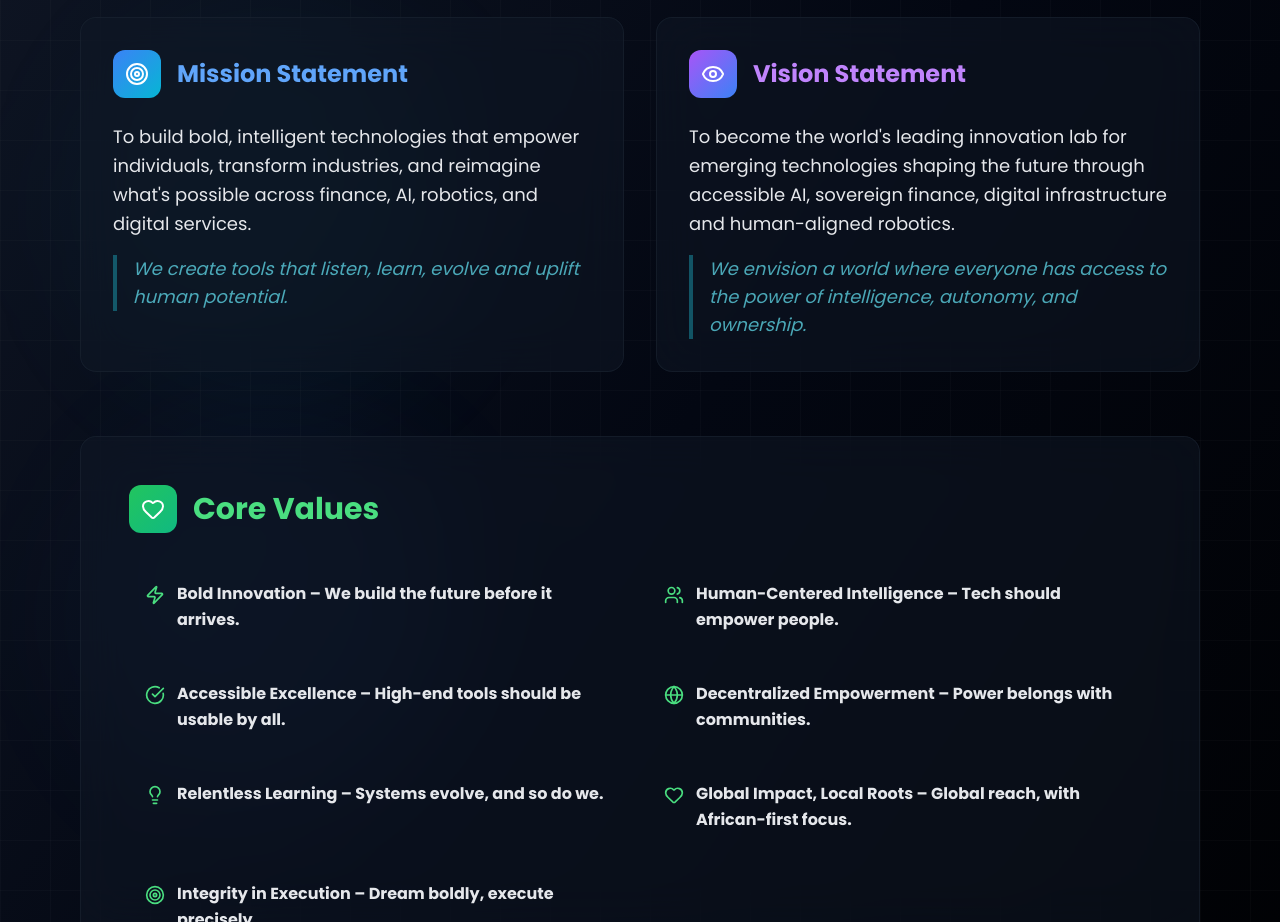
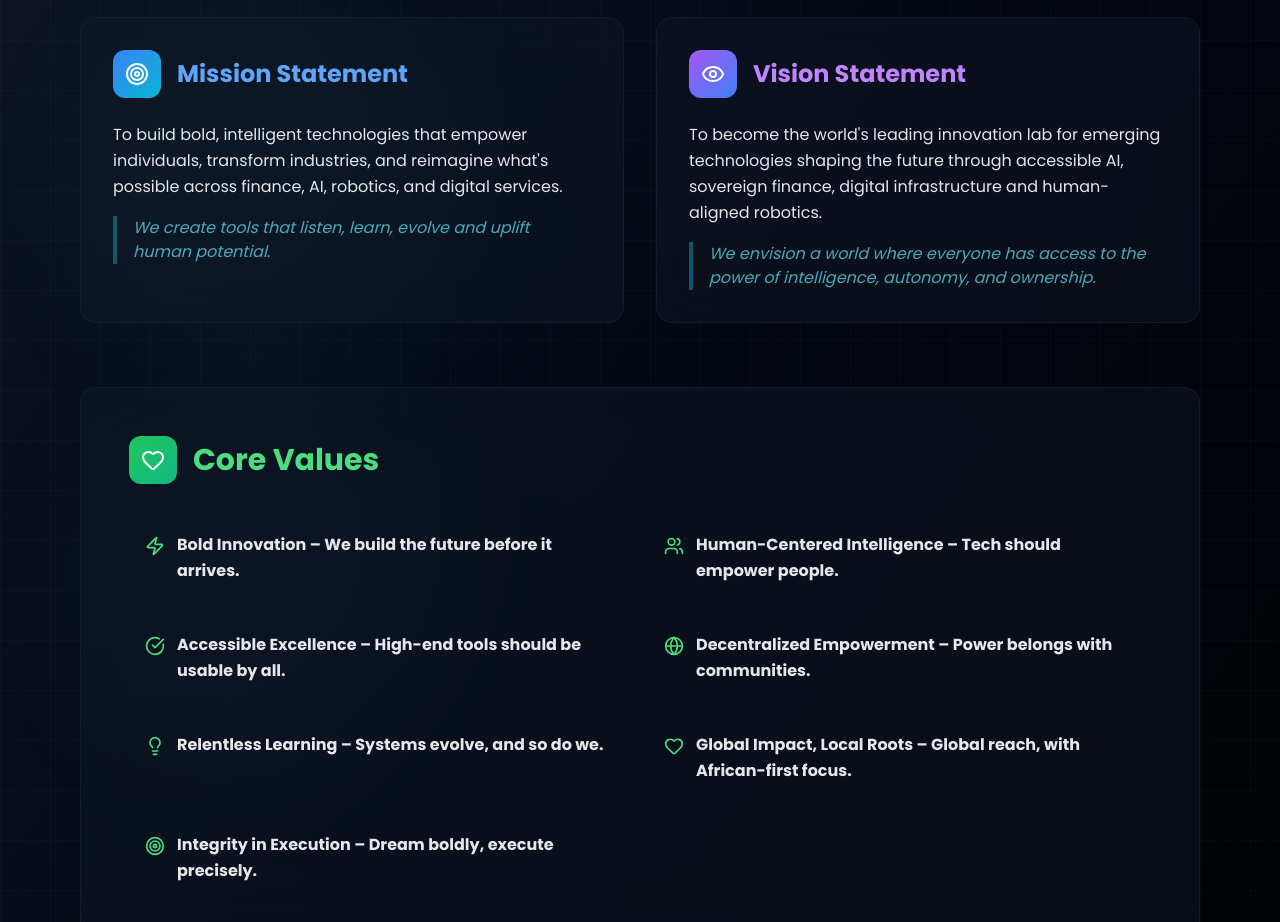
Before and after one commit to Zentrix-Lab-C/Zentrixweb, a React (Vite) app: page / in a window 1280 px wide. Shown: the part 1260-2182 px from the top of the page. Built offline with nearby package versions, Linux system fonts and the light colour scheme.

Commit message:
theme toggle

```diff
--- a/src/index.css
+++ b/src/index.css
@@ -28,12 +28,3 @@ body {
     transform: rotate(360deg);
   }
 }
-
-@layer base {
-  h1 {
-    @apply text-2xl sm:text-3xl md:text-4xl;
-  }
-  p {
-    @apply text-base sm:text-lg;
-  }
-}
```
